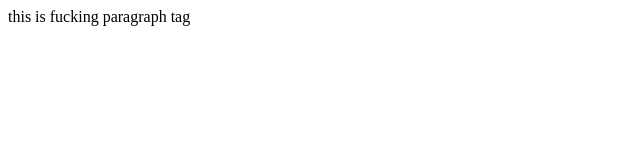
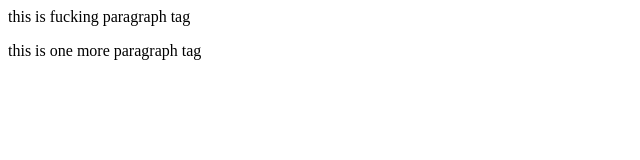
Before and after one commit to armanmahajan/Second, a plain HTML site: page index.html in a window 1280 px wide. Shown: the whole page, without its empty margins (0-640 px from the left). Drawn offline with Linux system fonts and the light colour scheme.

Commit message:
idex file added second time

```diff
--- a/index.html
+++ b/index.html
@@ -1 +1,2 @@
 <p>this is fucking paragraph tag</p>
+<p>this is one more paragraph tag</p>
```
